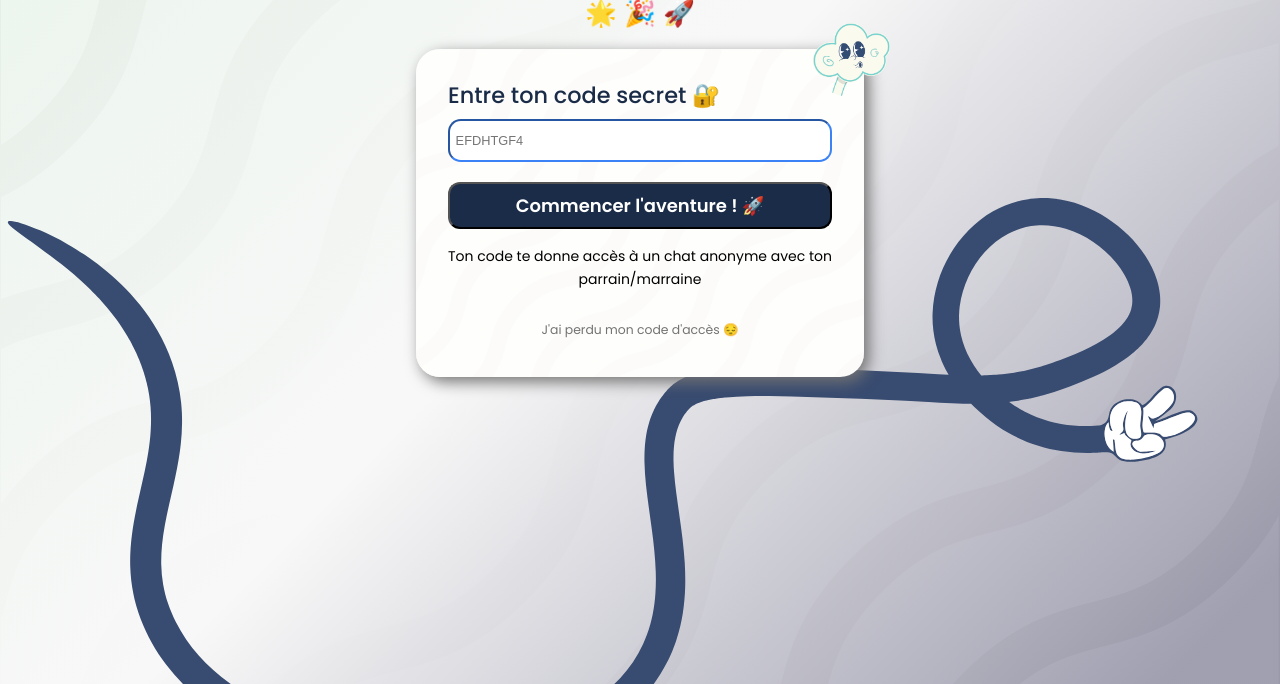
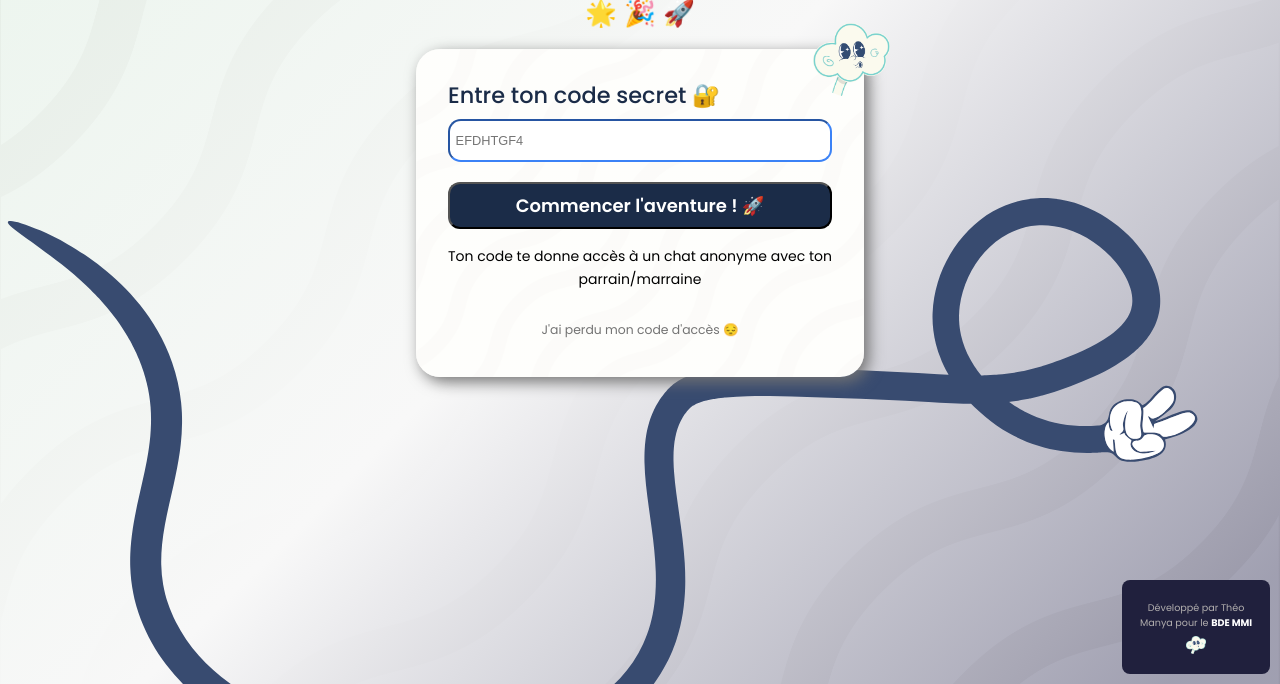
Before and after one commit to Maanaaa/Welcome, a PHP site: page / in a window 1280 px wide. Shown: the part 310-994 px from the top of the page. Run offline with PHP 8.4, Linux system fonts and the light colour scheme; some web fonts are replaced.

Commit message:
Ajout du footer

```diff
--- a/css/index.css
+++ b/css/index.css
@@ -139,6 +139,37 @@ main div:nth-child(2) .welcomeCodeLosted a{
     color: var(--muted-foreground);
 }
 
+/*-------------------------------------------
+Footer
+-------------------------------------------*/
+footer{
+    width: 10vw;
+    background-color: #20203d;
+    border-radius: 8px;
+    color: rgb(176, 173, 173);
+    position: absolute;
+    bottom: 10;
+    right: 10;
+    padding: 1vh;
+}
+
+footer p{
+    font-size: 0.6rem;
+    text-align: center;
+}
+
+footer p span{
+    color: white;
+    font-weight: bold;
+}
+
+footer p span img{
+    width: 2vh;
+    margin-top: 0.5vh;
+
+}
+
+
 
 
 @media only screen and (max-width: 768px) {
--- a/index.php
+++ b/index.php
@@ -35,7 +35,7 @@
             </main>
         </div>
         <footer>
-
+            <p>Développé par Théo Manya pour le <span> BDE MMI <img src="assets/ge/logo.png" alt=""></span></p>
         </footer>
     </body>
 </html>
```
